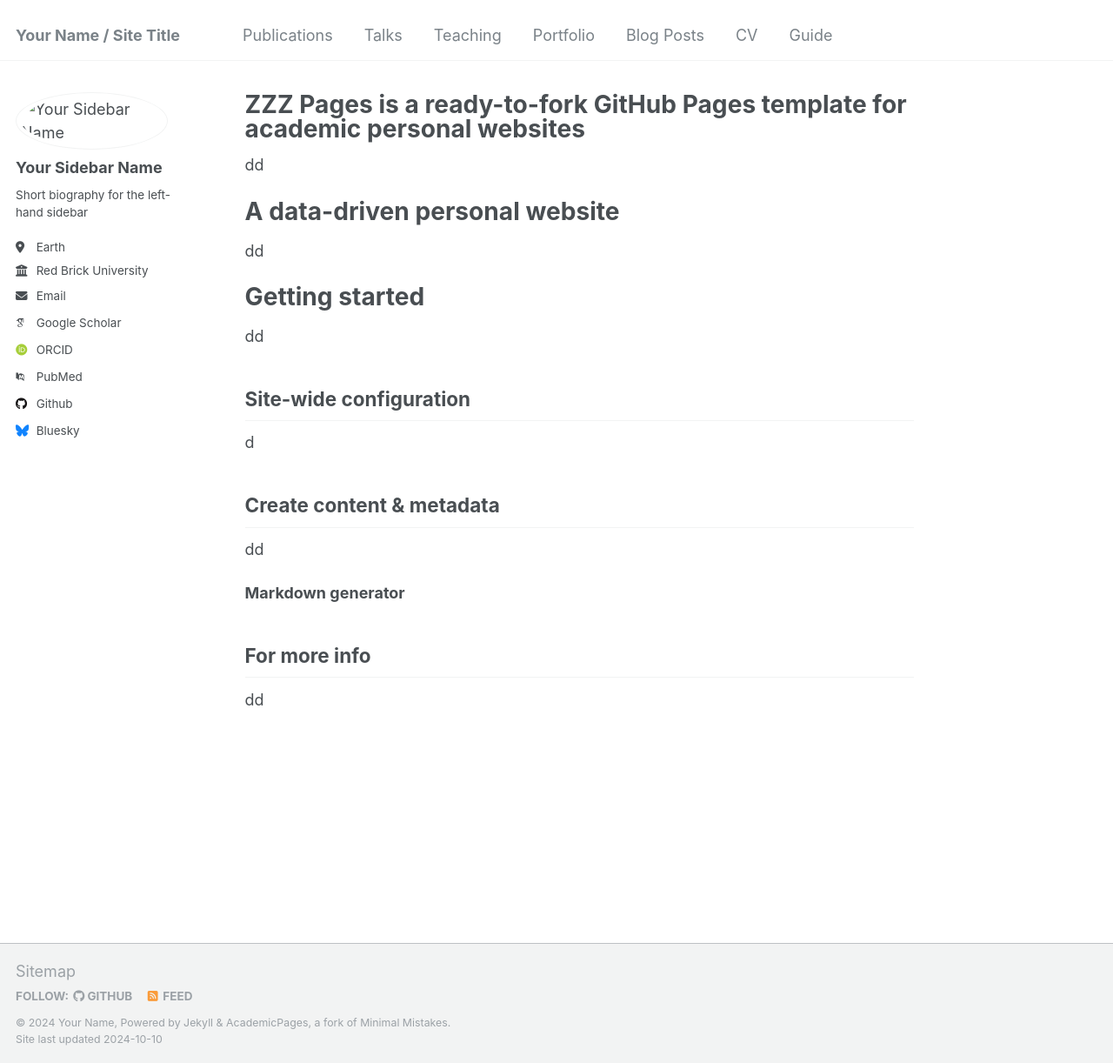
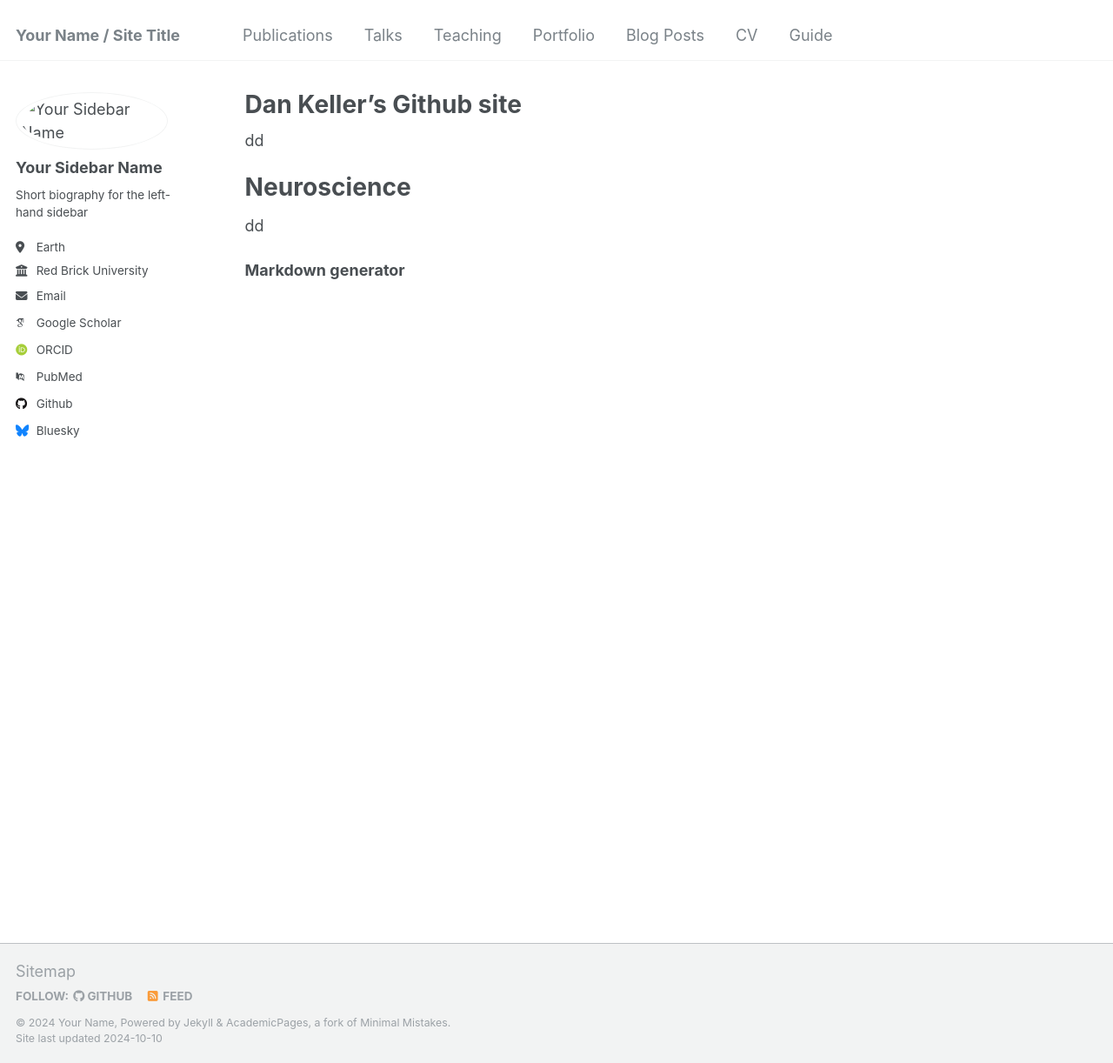
Before and after one commit to dkeller9/dkeller, a Jekyll site: the page built from _pages/about.md, in a window 1280 px wide and 1222 px high. Shown: the whole window at 87% size. Built offline with Jekyll 4.4.1, drawn with Linux system fonts in a browser that asks for light colours; some web fonts are replaced.

Commit message:
Update about.md

```diff
--- a/_pages/about.md
+++ b/_pages/about.md
@@ -1,6 +1,6 @@
 ---
 permalink: /
-title: "ZZZ Pages is a ready-to-fork GitHub Pages template for academic personal websites"
+title: "Dan Keller's Github site"
 author_profile: true
 redirect_from:
   - /about/
@@ -9,24 +9,10 @@ redirect_from:
 
 dd
 
-A data-driven personal website
+Neuroscience
 ======
 dd
 
-Getting started
-======
-dd
 
-Site-wide configuration
-------
-d
-
-Create content & metadata
-------
-dd
 
 **Markdown generator**
-
-For more info
-------
-dd
```
